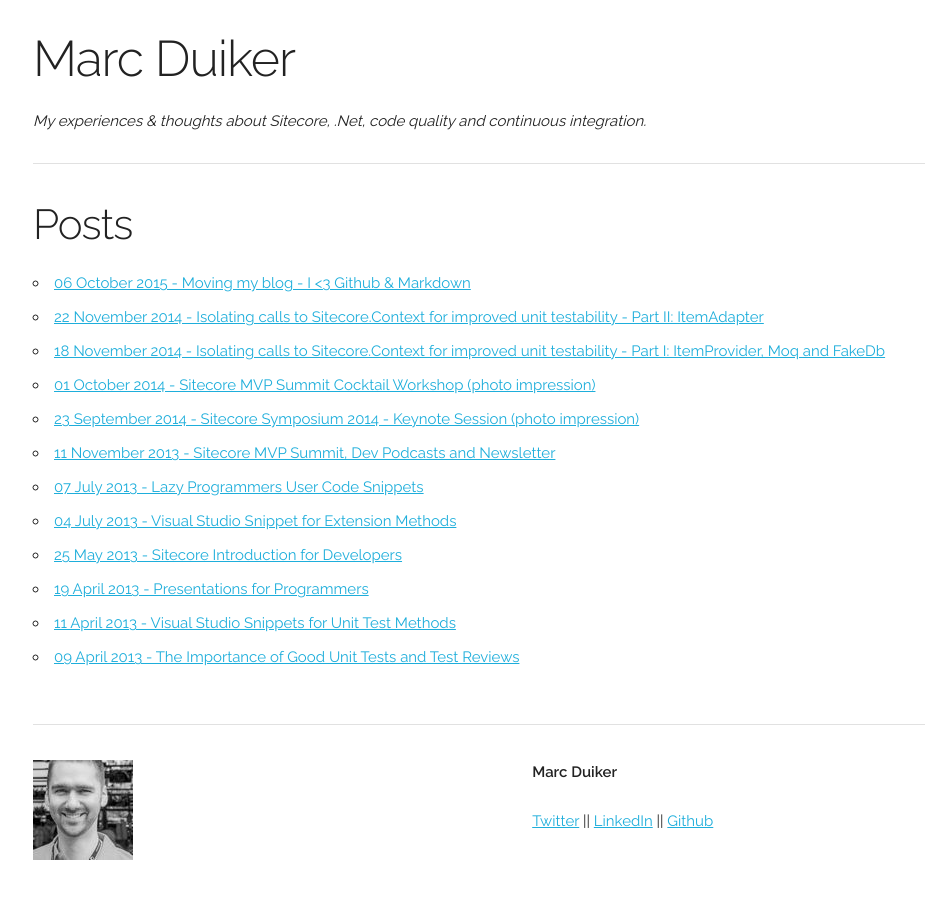
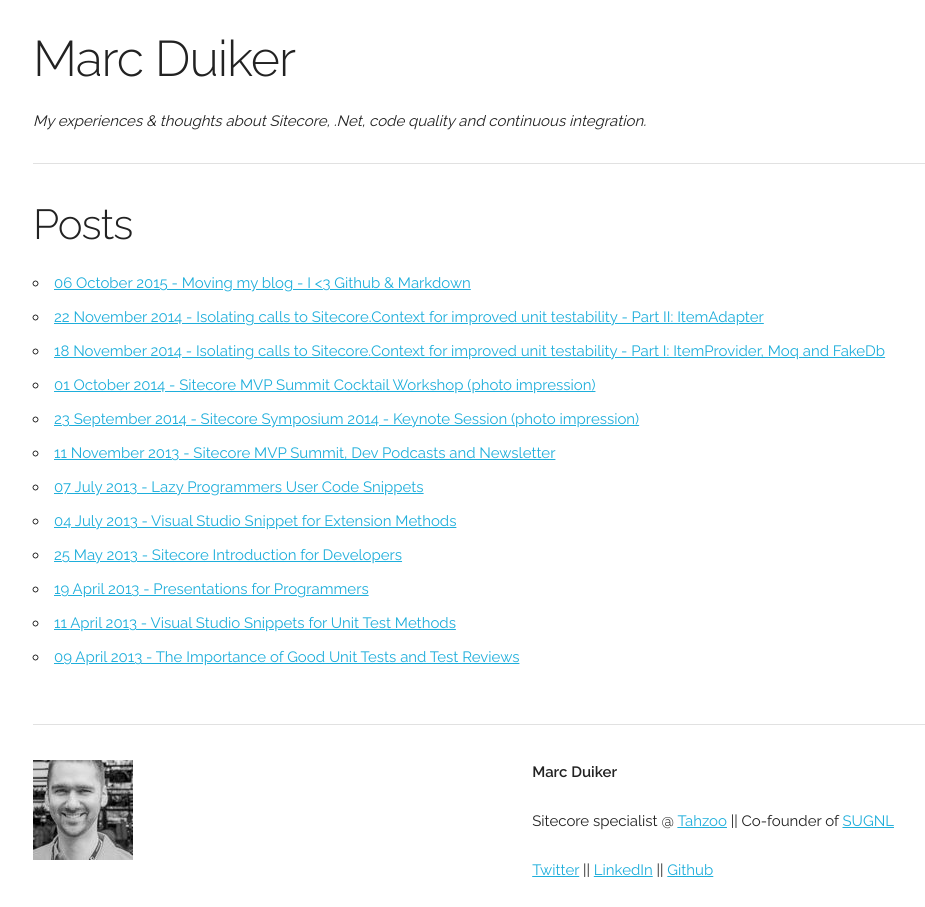
Before and after one commit to marcduiker/marcduiker.github.io, a Jekyll site: the page built from index.html, in a window 1280 px wide. Shown: the whole page, without its empty margins (127-1052 px from the left). Built offline with Jekyll 4.4.1, drawn with Linux system fonts in a browser that asks for light colours.

Commit message:
Added Tahzoo & SUGNL links top footer

```diff
--- a/_includes/footer.html
+++ b/_includes/footer.html
@@ -13,6 +13,9 @@
 			   <strong>Marc Duiker</strong>
 		    </p>
         <p>
+          Sitecore specialist @ <a href="http://www.tahzoo.com" target="_blank">Tahzoo</a> || Co-founder of <a href="http://www.sugnl.net" target="_blank">SUGNL</a>
+        </p>
+        <p>
           <a href="https://twitter.com/@marcduiker" target="_blank">Twitter</a> || <a href="https://nl.linkedin.com/in/mduiker" target="_blank">LinkedIn</a> || <a href="https://github.com/marcduiker">Github</a>
         </p>
       </div>
```
